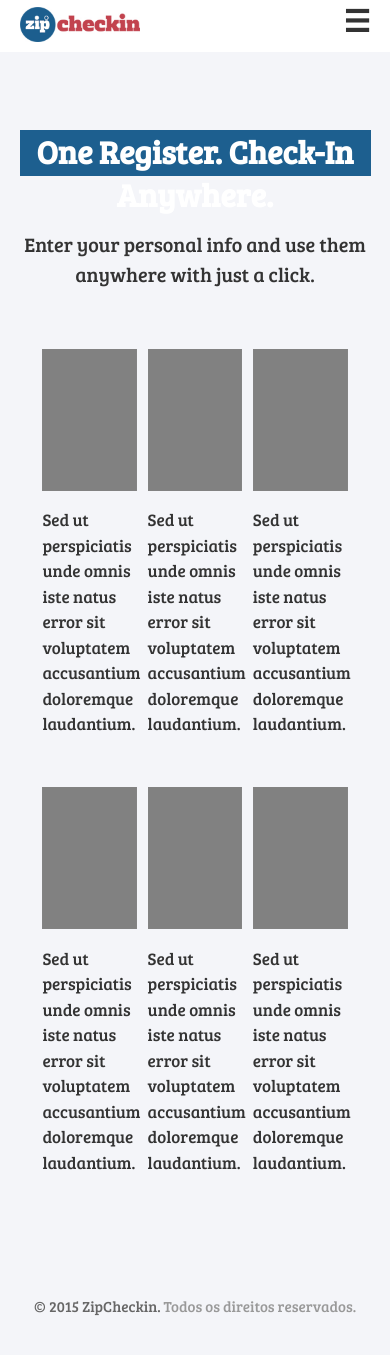
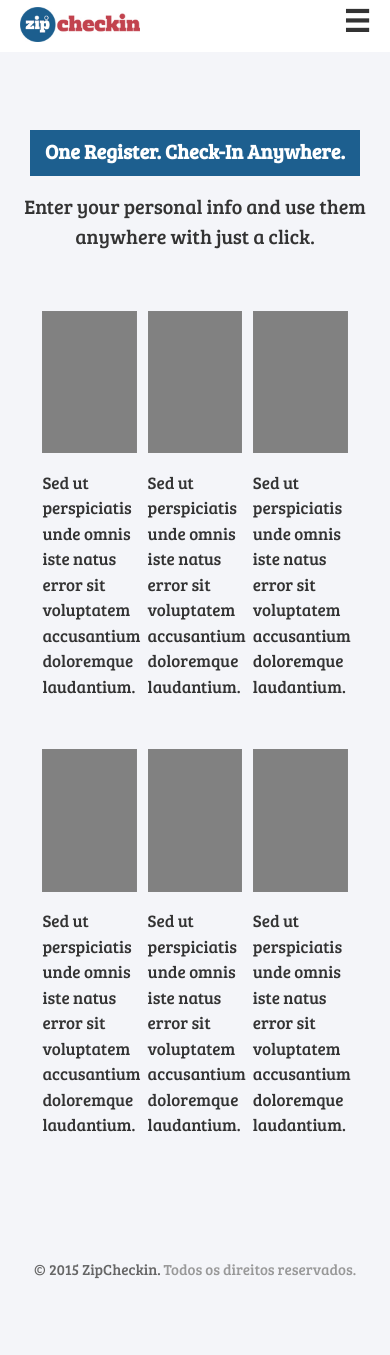
Before and after one commit to zipcheckin/zipcheckin.github.io, a Jekyll site: the page built from index.html, in a window 390 px wide and 1400 px high. Shown: the top 1355 px of the window. Built offline with Jekyll 4.4.1, drawn with Linux system fonts in a browser that asks for light colours; nearby versions of some CDN libraries.

Commit message:
General adjusts on mobile version

```diff
--- a/_sass/_base.scss
+++ b/_sass/_base.scss
@@ -28,9 +28,9 @@ body {
   font-size: $base-font-size;
   line-height: $base-line-height;
   font-weight: 300;
-  color: $text-color;
   background-color: $background-color;
   -webkit-text-size-adjust: 100%;
+  color: $text-color;
 }
 
 ul, ol {
--- a/_sass/_responsive.scss
+++ b/_sass/_responsive.scss
@@ -12,10 +12,18 @@
     margin-top: 17px !important;
   }
 
-  .left,
-  .right {
-    float: none;
-    width: 100%;
+
+  // Home
+
+  .headlines {
+
+    h1 {
+      font-size: $small-font-large;
+    }
+
+    h2 {
+      font-size: $small-font-large;
+    }
   }
 
 
@@ -84,10 +92,4 @@
     }
   }
 
-  .left,
-  .right {
-    float: none;
-    width: 100%;
-  }
-
 }
```
